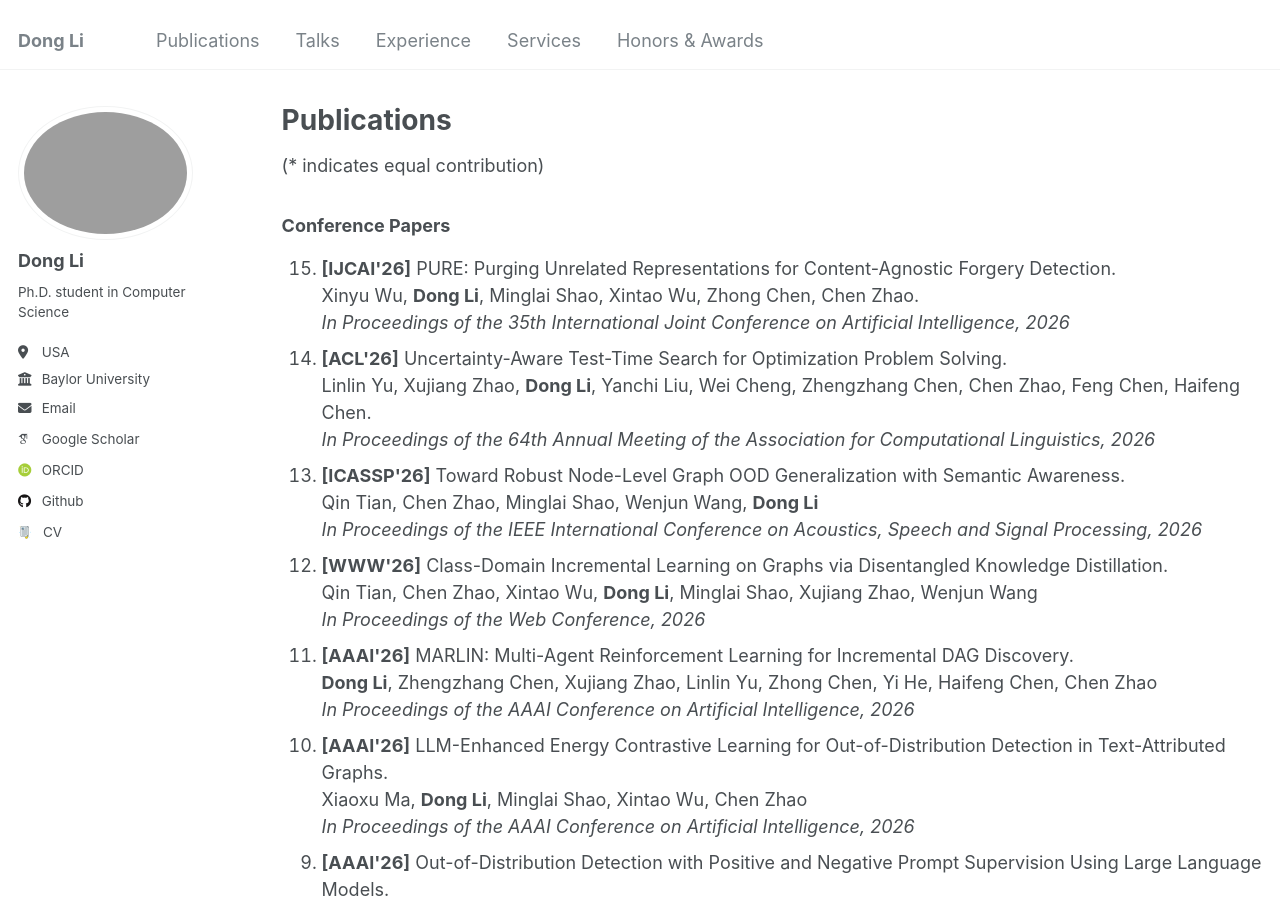
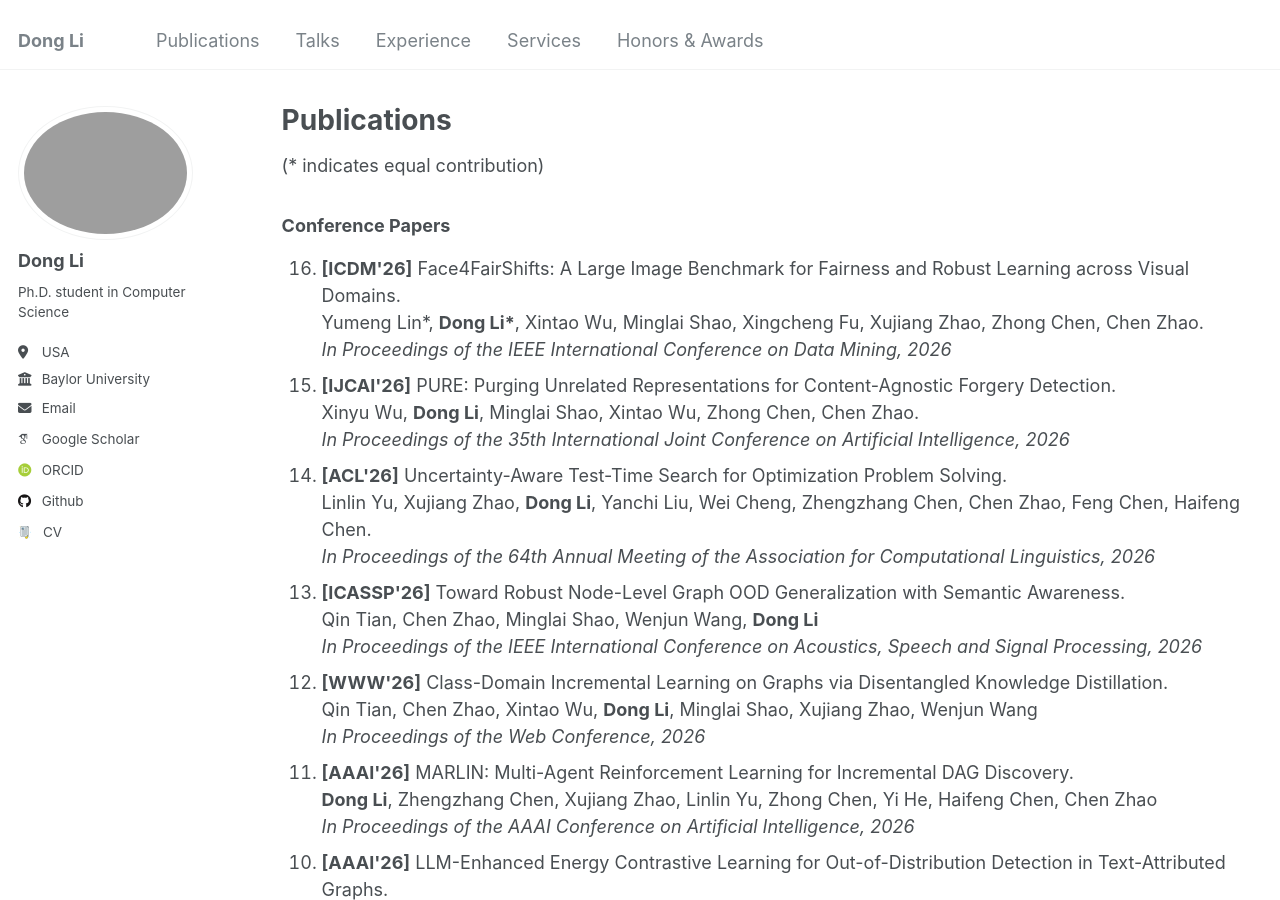
Before and after one commit to TurkeyWatanabe/dongli, a Jekyll site: the page built from _pages/publications.html, in a window 1280 px wide and 900 px high. Built offline with Jekyll 4.4.1, drawn with Linux system fonts in a browser that asks for light colours; some web fonts are replaced.

Commit message:
Update publications.html

```diff
--- a/_pages/publications.html
+++ b/_pages/publications.html
@@ -15,6 +15,11 @@ author_profile: true
 <h3>Conference Papers</h3>
 
 <ol reversed>
+
+  <li><strong>[ICDM'26]</strong> Face4FairShifts: A Large Image Benchmark for Fairness and Robust Learning across Visual Domains. <br>
+  Yumeng Lin*, <strong>Dong Li*</strong>, Xintao Wu, Minglai Shao, Xingcheng Fu, Xujiang Zhao, Zhong Chen, Chen Zhao. <br>
+  <em>In Proceedings of the IEEE International Conference on Data Mining, 2026</em></li>
+
   <li><strong>[IJCAI'26]</strong> PURE: Purging Unrelated Representations for Content-Agnostic Forgery Detection. <br>
   Xinyu Wu, <strong>Dong Li</strong>, Minglai Shao, Xintao Wu, Zhong Chen, Chen Zhao. <br>
   <em>In Proceedings of the 35th International Joint Conference on Artificial Intelligence, 2026</em></li>
```
